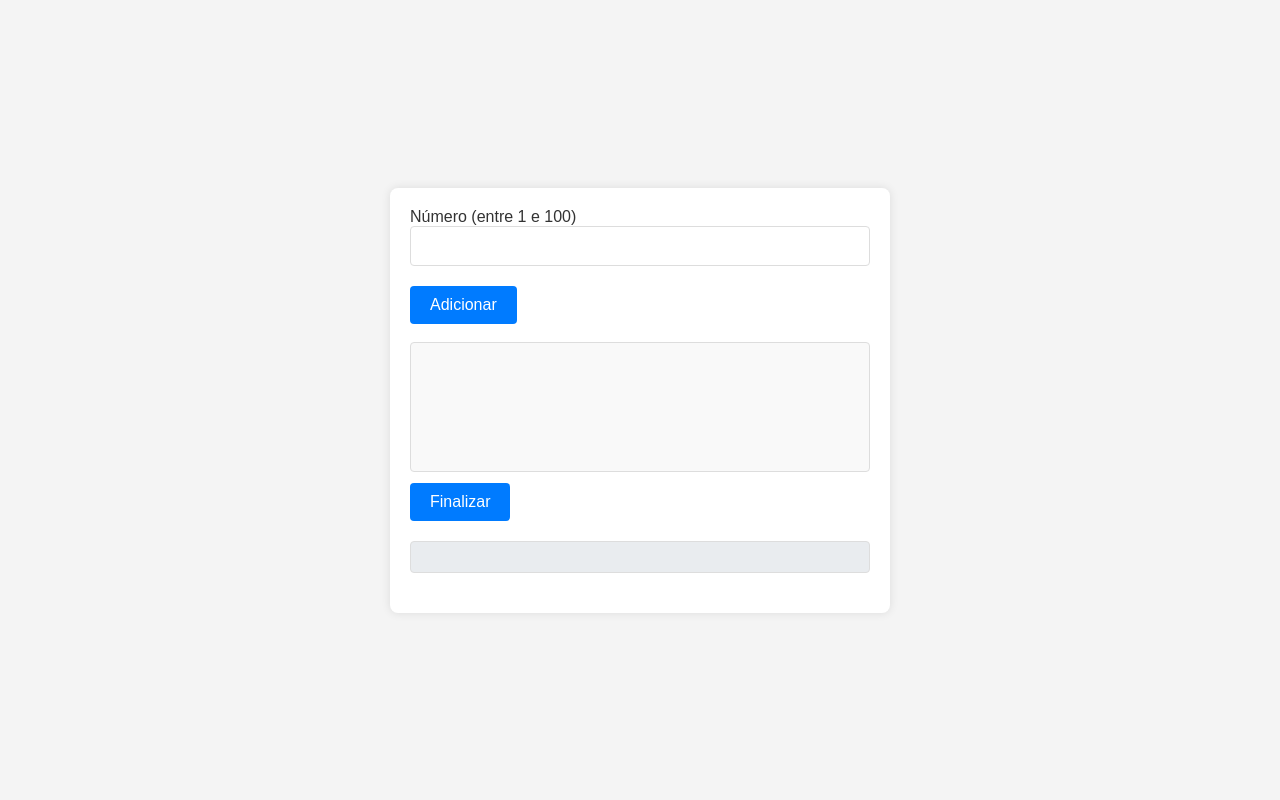
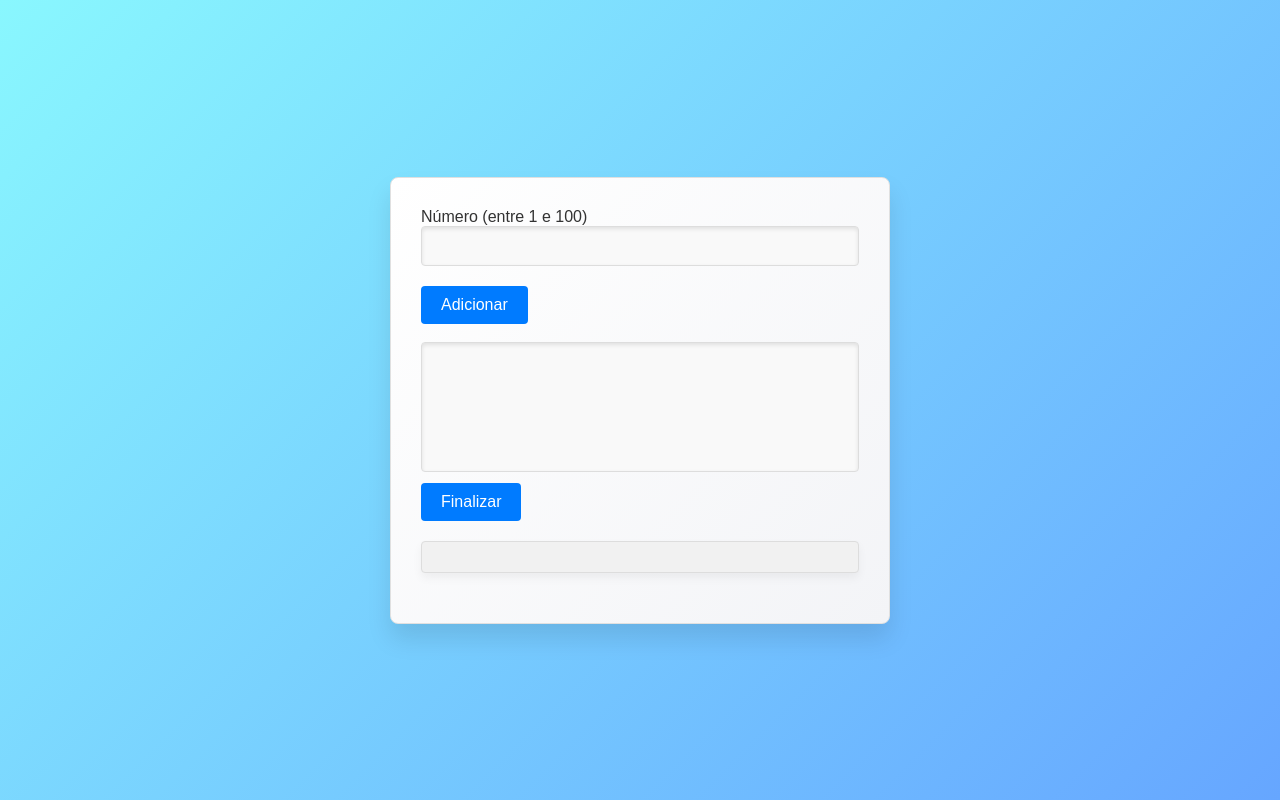
Before and after one commit to LauraMilly/analisador-de-numeros, a plain HTML site: page index.html in a window 1280 px wide. Drawn offline with Linux system fonts and the light colour scheme.

Commit message:
style: updated UI components to align with new design

```diff
--- a/style.css
+++ b/style.css
@@ -7,7 +7,7 @@
 
 body {
     font-family: Arial, sans-serif;
-    background-color: #f4f4f4;
+    background: linear-gradient(135deg, #89f7fe 0%, #66a6ff 100%);
     color: #333;
     display: flex;
     justify-content: center;
@@ -18,12 +18,13 @@ body {
 
 
 section {
-    background: #fff;
+    background: linear-gradient(135deg, #ffffff 0%, #f3f4f7 100%);
     border-radius: 8px;
-    box-shadow: 0 0 10px rgba(0, 0, 0, 0.1);
-    padding: 20px;
+    box-shadow: 0 15px 25px rgba(0, 0, 0, 0.1);
+    padding: 30px;
     width: 100%;
     max-width: 500px;
+    border: 1px solid #e0e0e0;
 }
 
 
@@ -47,6 +48,9 @@ input[type="number"] {
     border-radius: 4px;
     font-size: 16px;
     margin-bottom: 10px;
+    background: #f9f9f9;
+    box-shadow: inset 0 2px 4px rgba(0, 0, 0, 0.1);
+    outline: none;
 }
 
 input[type="button"] {
@@ -59,10 +63,12 @@ input[type="button"] {
     cursor: pointer;
     margin-right: 10px;
     margin-top: 10px;
+    transition: background-color 0.3s ease, box-shadow 0.3s ease;
 }
 
 input[type="button"]:hover {
     background-color: #0056b3;
+    box-shadow: 0 5px 15px rgba(0, 91, 187, 0.3);
 }
 
 
@@ -73,14 +79,18 @@ select {
     border-radius: 4px;
     font-size: 16px;
     background-color: #f9f9f9;
+    box-shadow: inset 0 2px 4px rgba(0, 0, 0, 0.1);
+    outline: none;
 }
 
 
 #res {
-    background-color: #e9ecef;
+    background-color: #f1f1f1;
     border: 1px solid #ddd;
     border-radius: 4px;
     padding: 15px;
     font-size: 16px;
     line-height: 1.5;
+    box-shadow: 0 5px 10px rgba(0, 0, 0, 0.05);
+    margin-top: 20px;
 }
```
Also changed, not shown: 1 other file.
